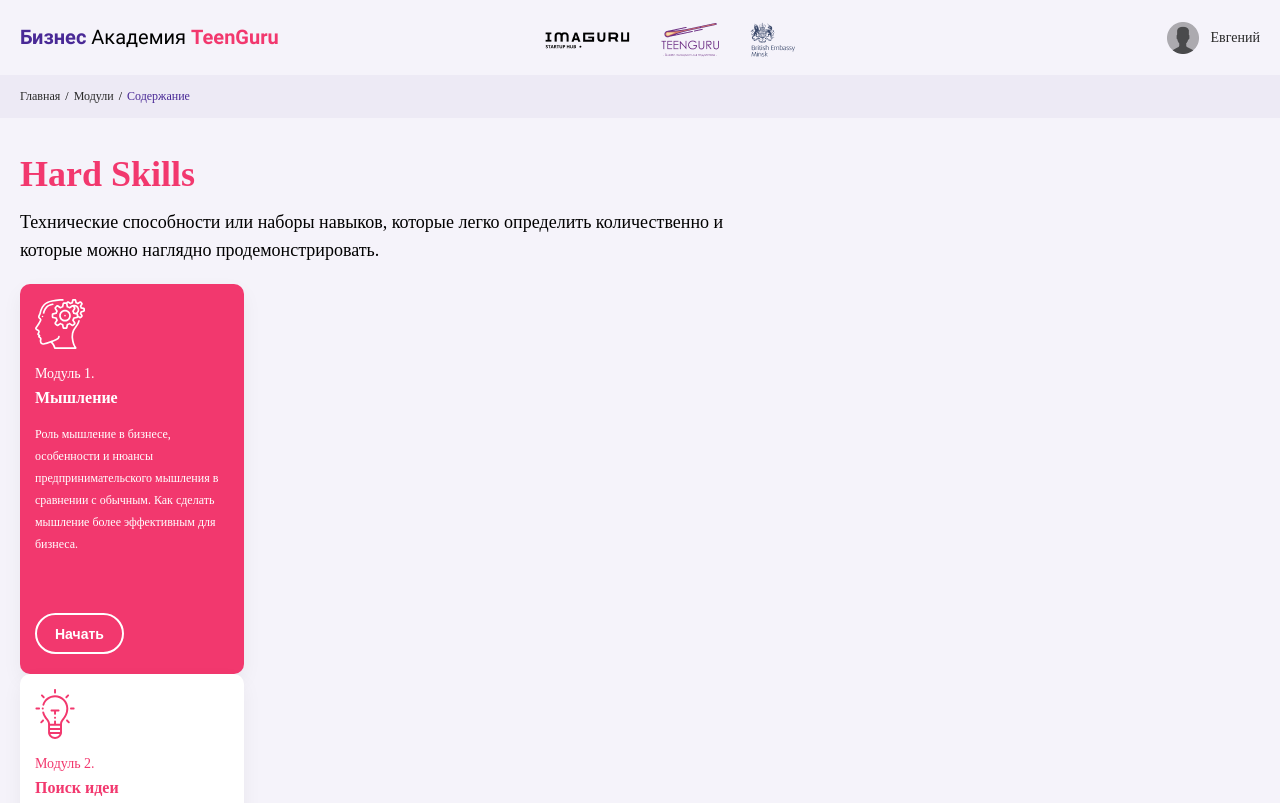
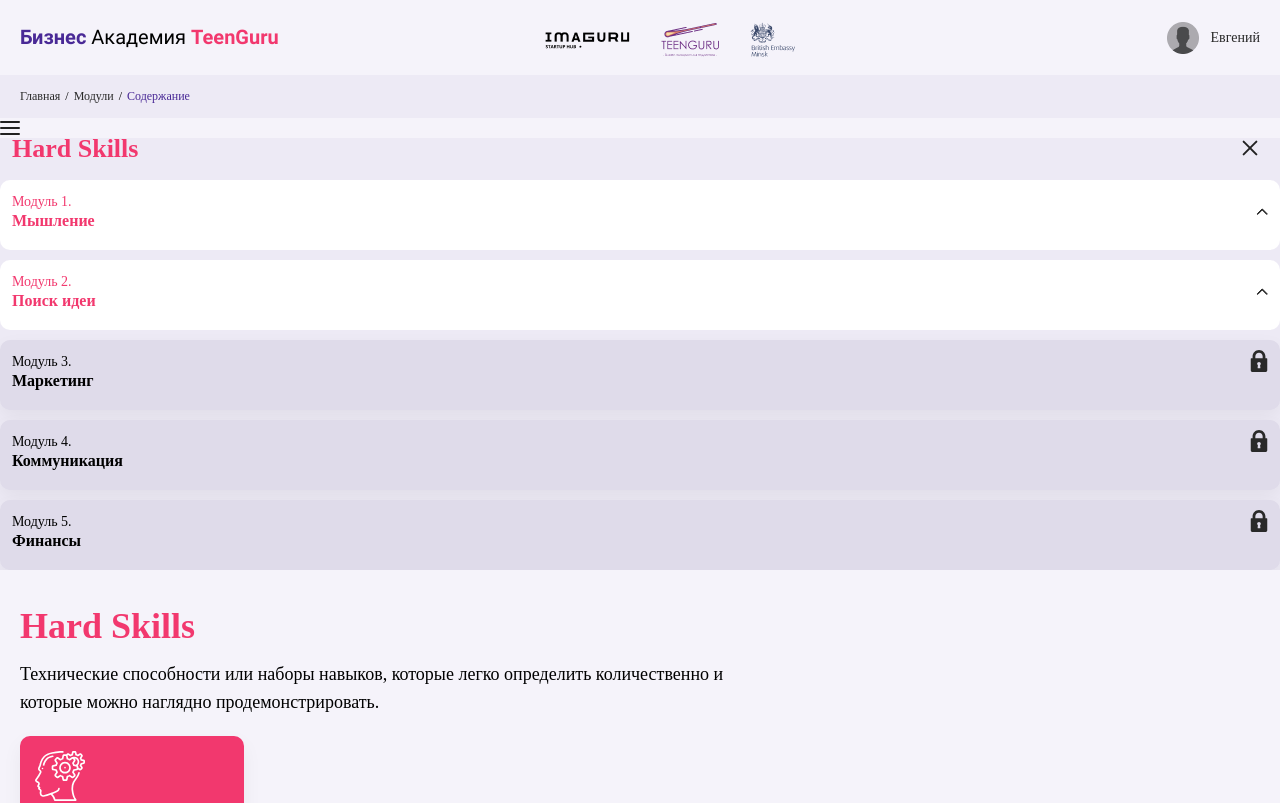
Before and after one commit to BarikQ/Teenguru, a React app: page / in a window 1280 px wide. Shown: the top 803 px of the page. Built offline with nearby package versions, Linux system fonts and the light colour scheme; a web font is replaced by a local one.

Commit message:
remove scrokk from modules gallerys & change header to sticky

```diff
--- a/src/App.js
+++ b/src/App.js
@@ -29,6 +29,8 @@ function App() {
       <RouteLine />
 
       <main className="main">
+        <Menu />
+
         <div className="skill__container skill__container-hard">
           <h2 className="skill__title">Hard Skills</h2>
 
--- a/src/components/gallery/gallery.scss
+++ b/src/components/gallery/gallery.scss
@@ -5,6 +5,11 @@ $d_flex: flex !important;
 .skill__gallery-unslick {
   @include media((display: (desktop: none, tablet: $d_flex),
       padding: (tablet: 20px 0)));
+}
+
+.skill__gallery::-webkit-scrollbar {
+  width: 0px;
+  background: transparent;
 }
 
 .skill__gallery {
--- a/src/components/header/header.scss
+++ b/src/components/header/header.scss
@@ -12,10 +12,11 @@
   z-index: 80;
 
   @include media((padding: (laptop: 20px 40px, tablet: 15px 20px),
-      position: (tablet: fixed),
+      position: (tablet: sticky),
       background-color: (tablet: #F5F3FA),
       width: (tablet: 100%),
-      box-shadow: (tablet: 0px 0px 8px -5px)));
+      box-shadow: (tablet: 0px 0px 8px -5px),
+      box-sizing: (tablet: border-box)));
 }
 
 h1 {
--- a/src/components/routeLine/routeLine.scss
+++ b/src/components/routeLine/routeLine.scss
@@ -5,7 +5,7 @@
   font-weight: 500;
   font-size: 12px;
   @include media((padding: (laptop: 0 40px, tablet: 0 20px),
-      margin-top: (tablet: 100px)));
+      margin-top: (tablet: 0)));
 
   ul {
     max-width: 1240px;
--- a/src/styles/pages/modules/modules.scss
+++ b/src/styles/pages/modules/modules.scss
@@ -11,6 +11,10 @@ ul {
 
 .main {
   @include media((padding: (desktop: 0 40px, tablet: 0)));
+}
+
+.menu__column {
+  @include media((display: (desktop: none, tablet: inherit)));
 }
 
 .skill__title,
```
